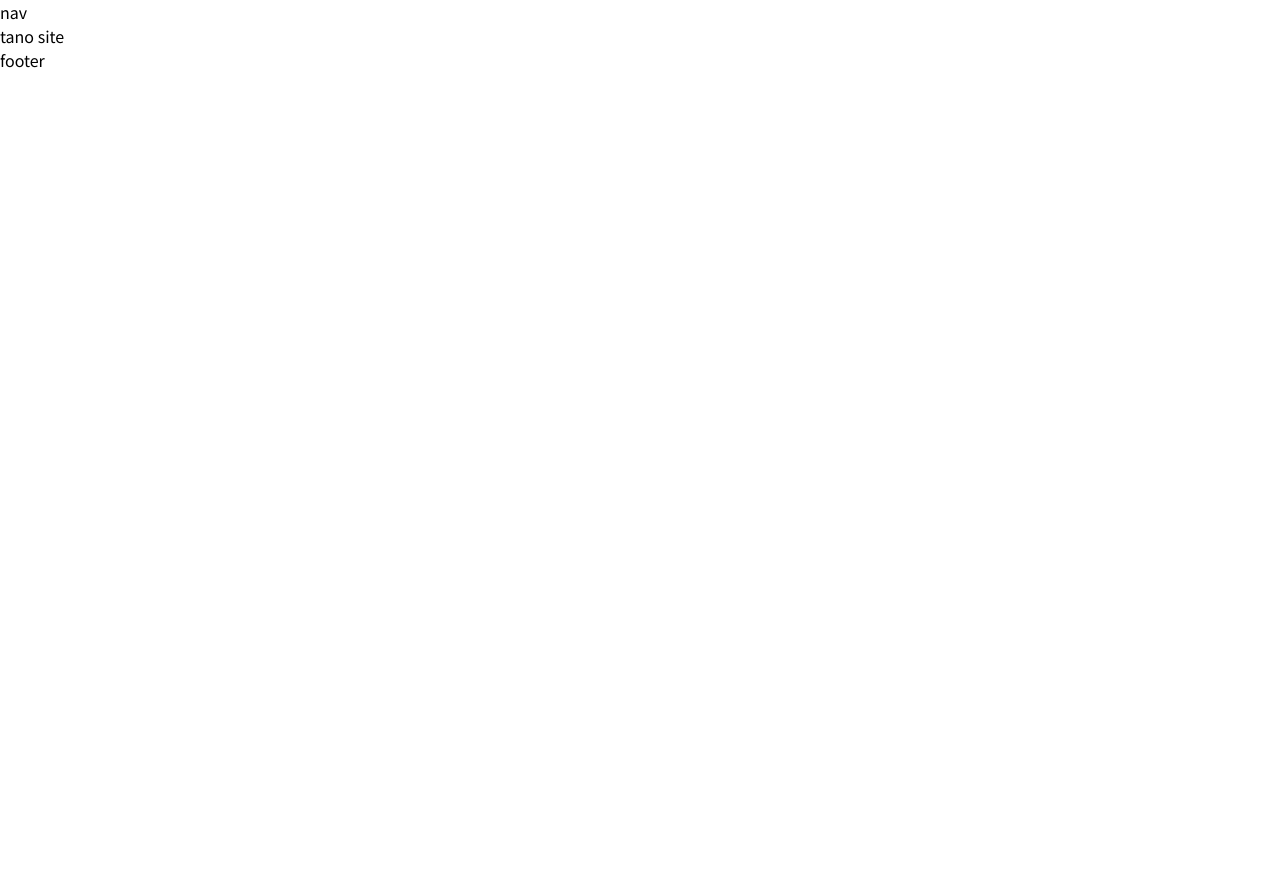
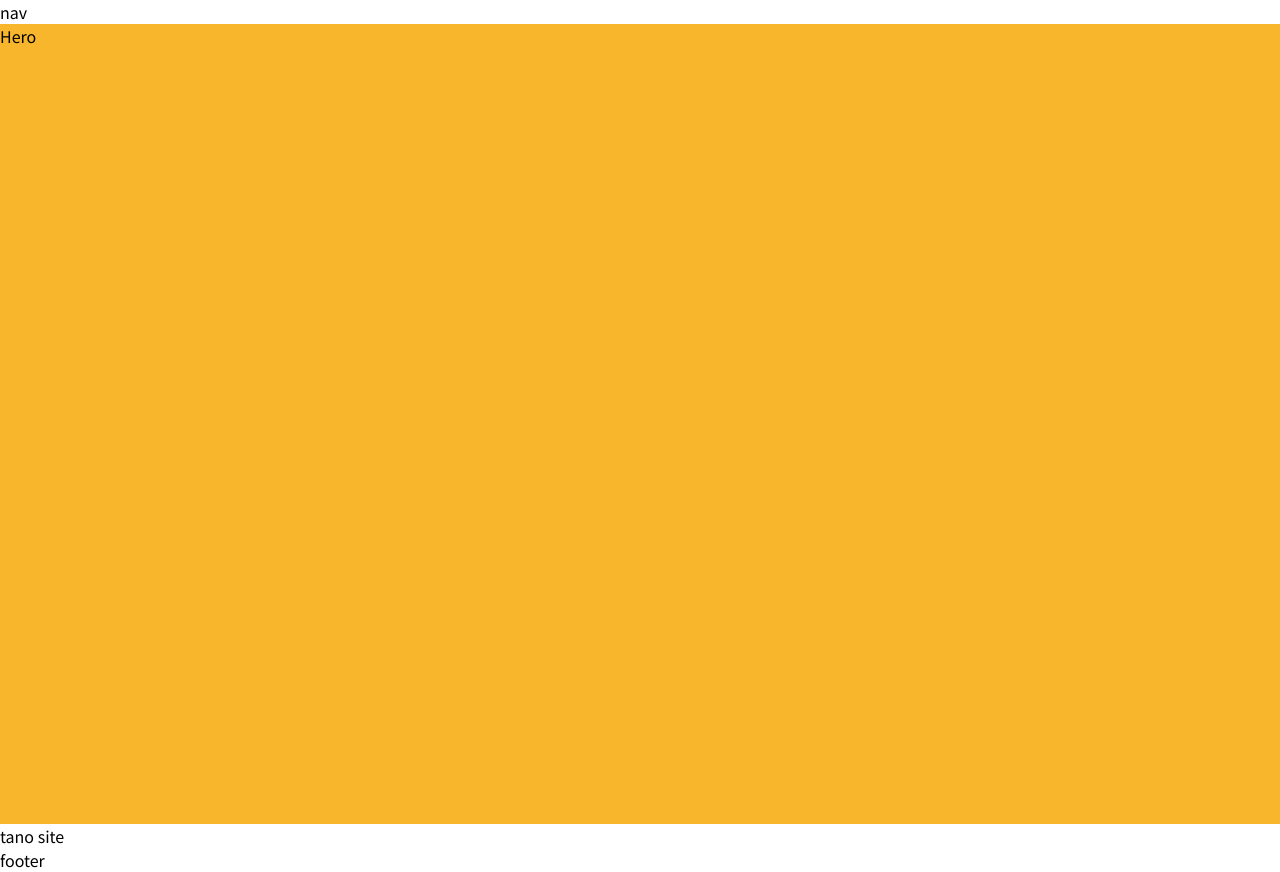
Before and after one commit to skmtpalm/tano-lp, a Next.js app: page / in a window 1280 px wide. Before the commit the page ends 800 px from the top, so only its background shows below. Built offline with nearby package versions, Linux system fonts and the light colour scheme; a web font is replaced by a local one.

Commit message:
Add hero section

```diff
--- a/src/components/Hero/Hero.js
+++ b/src/components/Hero/Hero.js
@@ -0,0 +1,9 @@
+const Hero = () => {
+  return (
+    <div className="min-h-screen bg-secondaly">
+      <h1>Hero</h1>
+    </div>
+  );
+};
+
+export default Hero;
--- /dev/null
+++ b/src/components/Hero/index.js
@@ -0,0 +1 @@
+export { default } from "./Hero";
--- a/src/pages/index.js
+++ b/src/pages/index.js
@@ -1,4 +1,5 @@
 import Head from "next/head";
+import Hero from "../components/Hero";
 import Image from "next/image";
 
 export default function Home() {
@@ -7,6 +8,7 @@ export default function Home() {
       <Head>
         <title>菩提もと田の</title>
       </Head>
+      <Hero />
       <p>tano site</p>
     </>
   );
```
